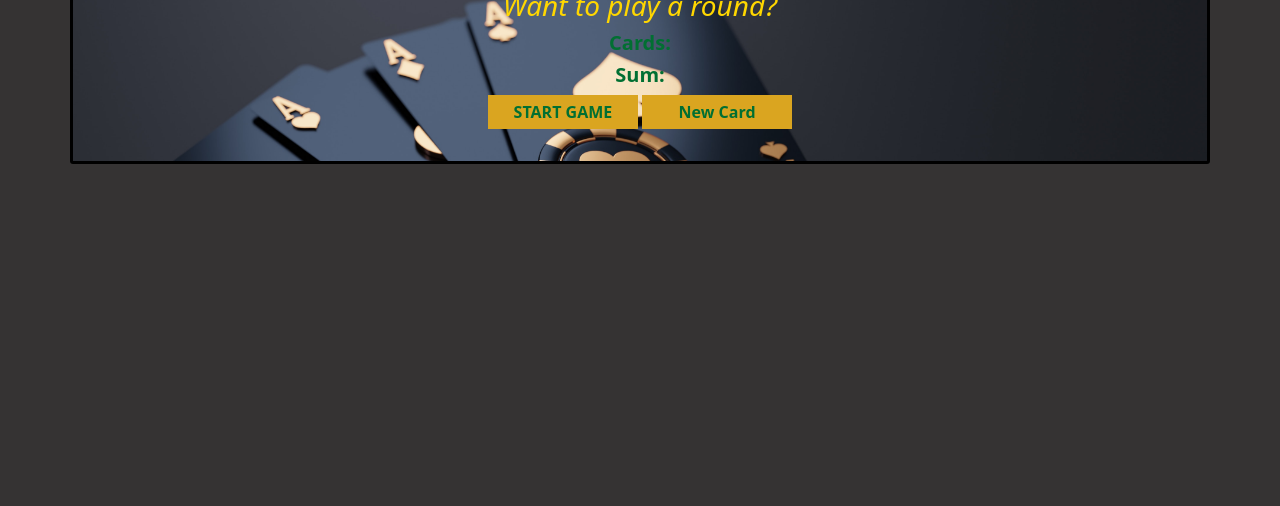
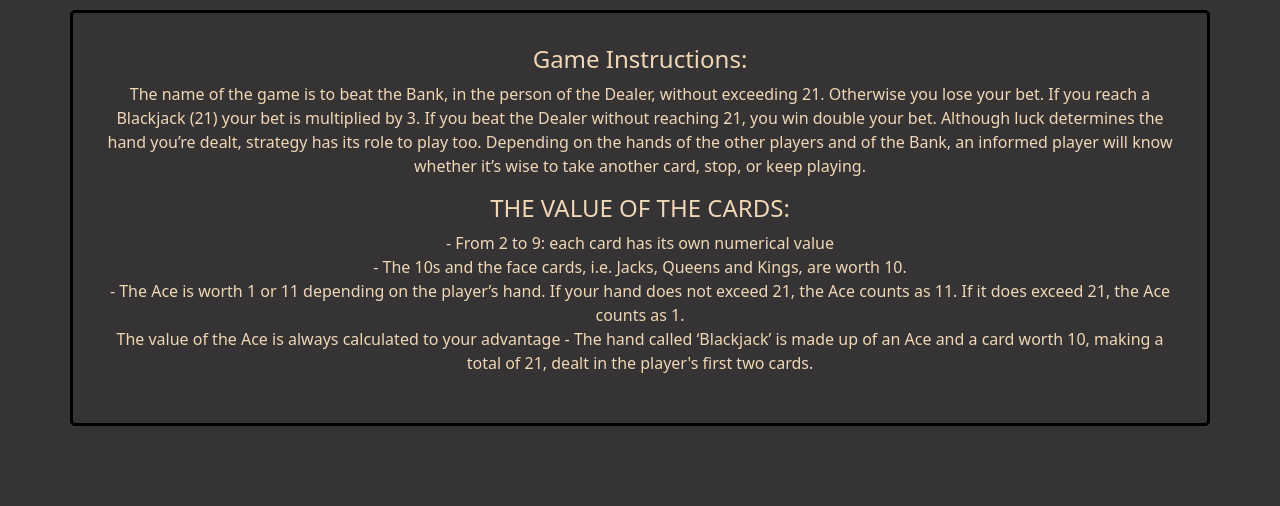
Before and after one commit to AmeerHeiba/BlackJack, a plain HTML site: page index.html in a window 1280 px wide. Shown: the part 294-800 px from the top of the page. Drawn offline with nearby package versions, Linux system fonts and the light colour scheme.

Commit message:
adding instructions Div to home page

```diff
--- a/index.html
+++ b/index.html
@@ -26,6 +26,28 @@
             </div>
         </div>
 
+        <div class="container text-center" id="inst_sc">
+            <h4 id="inst_title">Game Instructions: </h4>
+            <p id="general_inst">
+                The name of the game is to beat the Bank, in the person of the Dealer, without exceeding 21. Otherwise you lose your bet. If you reach a Blackjack (21) your bet is multiplied by 3. If you beat the Dealer without reaching 21, you win double your bet.
+
+                Although luck determines the hand you’re dealt, strategy has its role to play too. Depending on the hands of the other players and of the Bank, an informed player will know whether it’s wise to take another card, stop, or keep playing.
+
+            </p>
+            <h4 id="cards_value">THE VALUE OF THE CARDS:  </h4>
+            <p id="cards_value_inst">
+
+            - From 2 to 9: each card has its own numerical value <br>
+
+            - The 10s and the face cards, i.e. Jacks, Queens and Kings, are worth 10. <br>
+
+            - The Ace is worth 1 or 11 depending on the player’s hand. If your hand does not exceed 21, the Ace counts as 11. If it does exceed 21, the Ace counts as 1. <br> The value of the Ace is always calculated to your advantage
+
+            - The hand called ‘Blackjack’ is made up of an Ace and a card worth 10, making a total of 21, dealt in the player's first two cards.
+            </p>
+
+        </div>
+
 
         <script src="app.js"></script>
     </body>
--- a/styles.css
+++ b/styles.css
@@ -60,10 +60,20 @@ button {
     border-style: solid;
     border-radius: 3px;
     border-color: black;
-    margin-top: 15%;
+    margin-top: 1.5%;
     padding: 2.5%;
     background-image: url("bj.jpg");
     background-size: cover;
     background-repeat: no-repeat;
 
 }
+
+#inst_sc
+{
+    color: rgb(240, 215, 183);
+    border-color: black;
+    border-radius: 5px;
+    border-style: solid;
+    padding: 2.5%;
+    margin-top: 1.5%;
+}
```
Also changed, not shown: app.js (+10 -2 lines).
